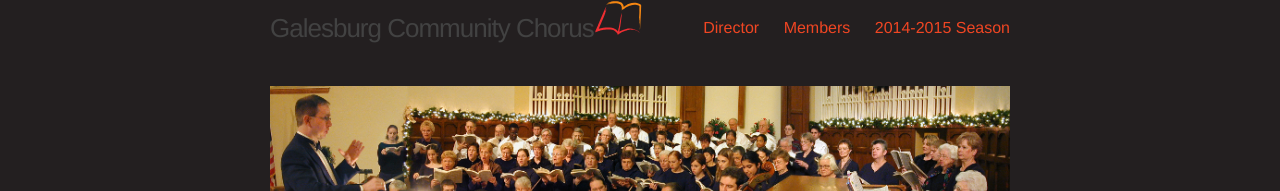
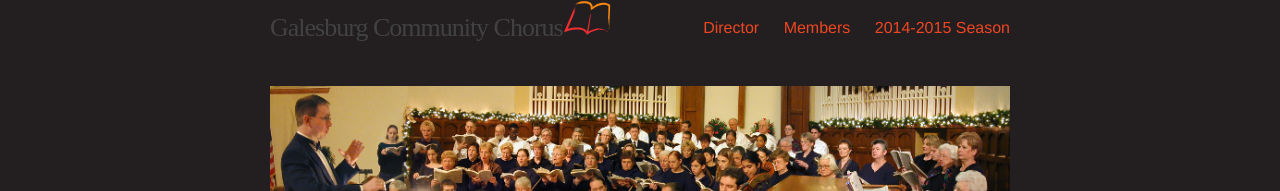
Before and after one commit to galesburgchorus/galesburgchorus.github.io, a Jekyll site: the page built from index.md, in a window 1280 px wide. Shown: the top 191 px of the page. Built offline with Jekyll 4.4.1, drawn with Linux system fonts in a browser that asks for light colours; some web fonts are replaced.

Commit message:
Updated _layout.scss

```diff
--- a/_sass/_layout.scss
+++ b/_sass/_layout.scss
@@ -9,6 +9,7 @@
 }
 
 .site-title {
+	font-family: 'Calligraffitti', cursive;
     font-size: 26px;
     line-height: 56px;
     letter-spacing: -1px;
```
